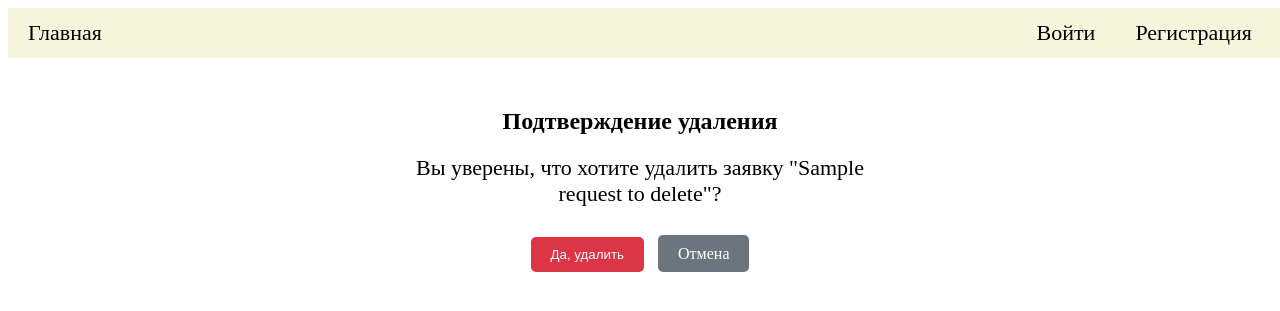
After one commit to Repard7/practicarkis2, a Django app: template prodesign/catalog/templates/catalog/confirm_delete.html in a window 1280 px wide. The commit adds this page. Shown: the top 311 px of the page. Run offline with Django 3.2, Linux system fonts and the light colour scheme; the template is opened without the code that fills it: most values are stand-ins (such as "Sample title", 1, 10 or a date in 2020).

Commit message:
Сделал механику подтверждения удаления

```diff
--- a/prodesign/catalog/templates/catalog/admin_panel.html
+++ b/prodesign/catalog/templates/catalog/admin_panel.html
@@ -24,7 +24,7 @@
                         {% endif %}
                         <div>
                             <a href="{% url 'edit_request' request.pk %}">Редактировать</a>
-                            <a href="{% url 'delete' request.pk %}">Удалить</a>
+                            <a href="{% url 'delete' request.pk %}" onclick="return confirm('Вы уверены, что хотите удалить эту заявку?')">Удалить</a>
                         </div>
                     </div>
                     <div style="align-items: center">
--- /dev/null
+++ b/prodesign/catalog/templates/catalog/confirm_delete.html
@@ -0,0 +1,20 @@
+{% extends 'catalog/base_template.html' %}
+{% block title %} Подтверждение удаления {% endblock %}
+{% block content %}
+<div style="max-width: 500px; margin: 50px auto; text-align: center;">
+    <h2>Подтверждение удаления</h2>
+    <p>Вы уверены, что хотите удалить заявку "{{ request_to_delete.title }}"?</p>
+
+    <div style="margin-top: 30px;">
+        <form method="POST" style="display: inline;">
+            {% csrf_token %}
+            <button type="submit" style="background-color: #dc3545; color: white; padding: 10px 20px; border: none; border-radius: 5px; margin-right: 10px;">
+                Да, удалить
+            </button>
+        </form>
+        <a href="{% url 'user_requests' %}" style="background-color: #6c757d; color: white; padding: 10px 20px; text-decoration: none; border-radius: 5px;">
+            Отмена
+        </a>
+    </div>
+</div>
+{% endblock %}
--- a/prodesign/catalog/templates/catalog/user_request_list.html
+++ b/prodesign/catalog/templates/catalog/user_request_list.html
@@ -23,7 +23,7 @@
                         {% endif %}
                         <div>
                             {% if request.status.name == "New" %}
-                                <a href="{% url 'delete' request.pk %}">Удалить</a>
+                                <a href="{% url 'delete' request.pk %}" onclick="return confirm('Вы уверены, что хотите удалить эту заявку?')">Удалить</a>
                             {% endif %}
                         </div>
                     </div>
```
